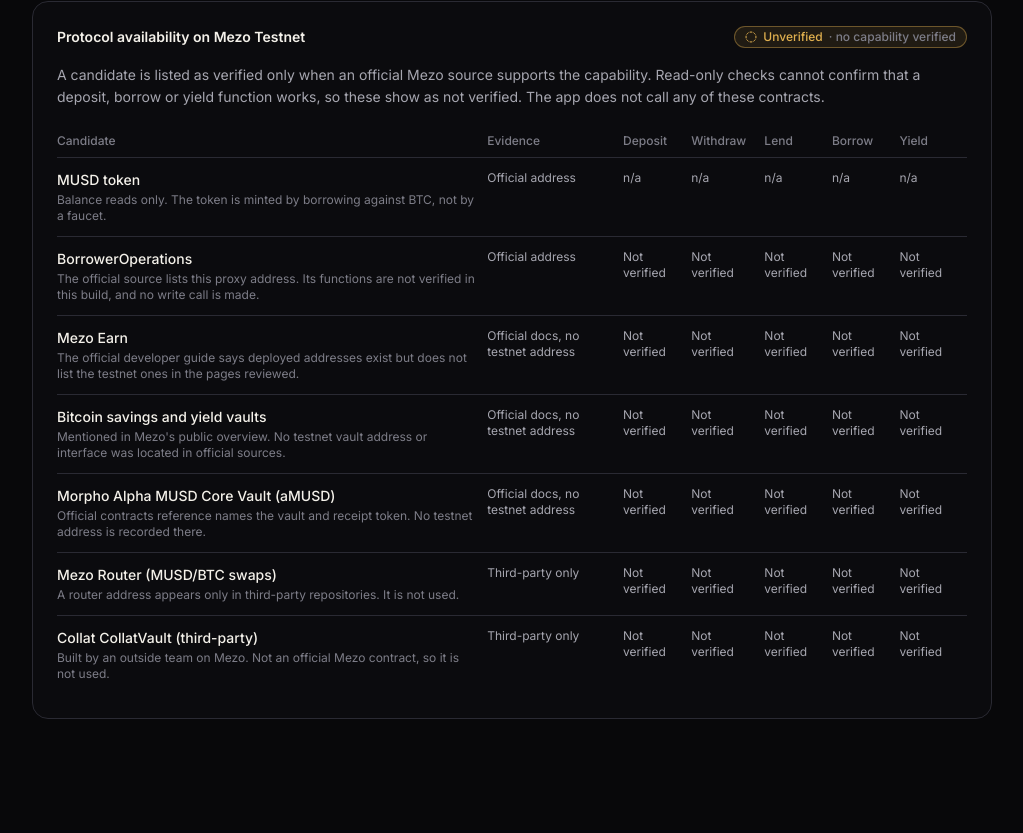
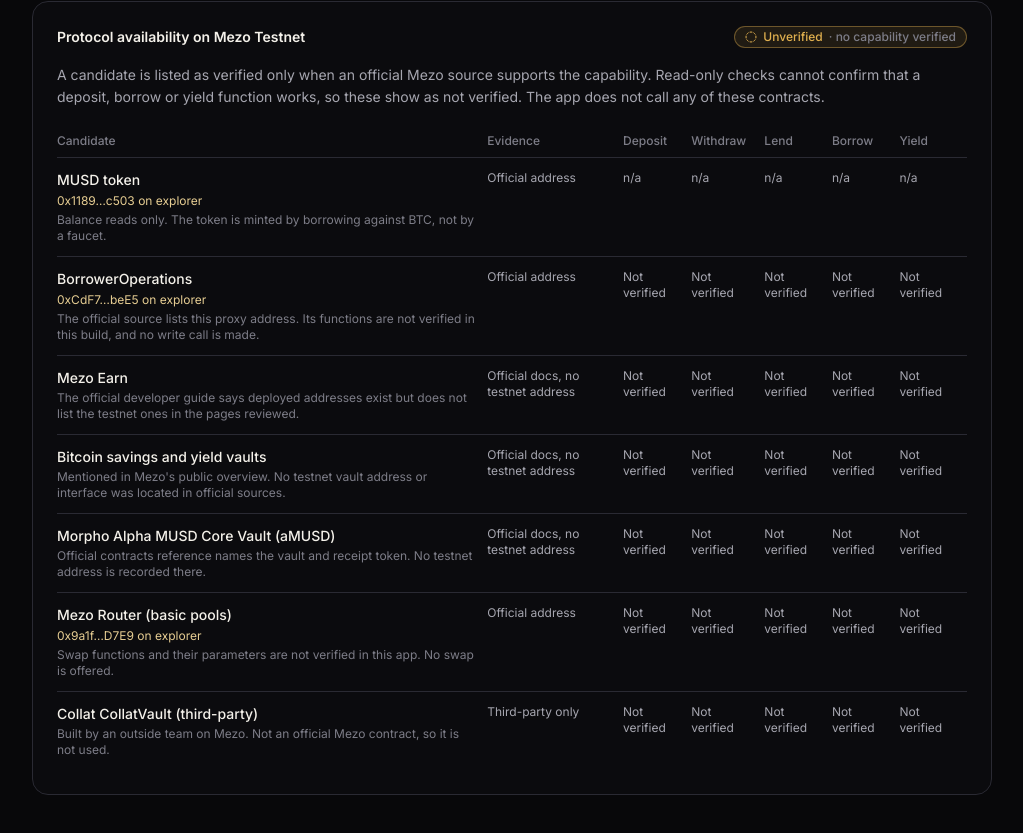
Before and after one commit to daud9/mezovault-iq, a React (Vite) app: page /app/vaults in a window 1280 px wide. Shown: the part 1131-1964 px from the top of the page, without its empty margins (256-1279 px from the left). Before the commit the page ends 1890 px from the top, so only its background shows below. Built offline with nearby package versions, Linux system fonts and the light colour scheme.

Commit message:
Buildathon: verified contract explorer links, Smart Vaults discovery scope, router listed as verified

```diff
--- a/src/components/balance/LoanCard.tsx
+++ b/src/components/balance/LoanCard.tsx
@@ -91,7 +91,7 @@
       </div>
       {body}
       <a href={BORROW_URL} target="_blank" rel="noopener noreferrer" className="inline-flex min-h-11 items-center gap-2 border-t border-line pt-4 text-sm font-medium text-gold-300 hover:underline">
-        Manage or open a loan in the official interface <ExternalLink className="h-4 w-4" aria-hidden="true" />
+        Open the official borrow page (testnet guide applies) <ExternalLink className="h-4 w-4" aria-hidden="true" />
       </a>
     </Card>
   );
--- a/src/components/balance/PoolPositionsCard.tsx
+++ b/src/components/balance/PoolPositionsCard.tsx
@@ -6,6 +6,7 @@
 import { usePoolPositions } from "../../hooks/usePoolPositions";
 import { TESTNET_BASIC_POOLS } from "../../config/pools";
 import { formatTime, shortAddress } from "../../lib/format";
+import { explorerAddressUrl } from "../../lib/explorer";
 
 /** The wallet's share of each verified testnet basic pool, read from the pool contracts. */
 export function PoolPositionsCard() {
@@ -29,7 +30,9 @@
               <div key={poolId} className="rounded-xl border border-line bg-ink-800/60 p-4 space-y-2">
                 <div className="flex flex-wrap items-center justify-between gap-2">
                   <p className="text-sm font-semibold text-mist-100">{pool.name} pool</p>
-                  <span className="text-xs text-mist-500">{shortAddress(r.poolAddress)}</span>
+                  <a href={explorerAddressUrl(network, r.poolAddress)} target="_blank" rel="noopener noreferrer" className="text-xs text-gold-300 hover:underline">
+                    {shortAddress(r.poolAddress)} on explorer
+                  </a>
                 </div>
                 {r.hasPosition ? (
                   <>
--- a/src/components/vaults/ProtocolTable.tsx
+++ b/src/components/vaults/ProtocolTable.tsx
@@ -1,6 +1,9 @@
 import { Card } from "../ui/Card";
 import { DataStatus } from "../ui/DataStatus";
 import { PROTOCOL_CANDIDATES, type CapabilityStatus, type ProtocolCandidate } from "../../config/protocols";
+import { DEFAULT_NETWORK } from "../../config/env";
+import { explorerAddressUrl } from "../../lib/explorer";
+import { shortAddress } from "../../lib/format";
 
 const CAPABILITY_LABEL: Record<CapabilityStatus, string> = {
   verified: "Verified",
@@ -51,6 +54,11 @@
               <tr key={p.id} className="border-t border-line align-top">
                 <td className="py-3 pr-3">
                   <p className="font-medium text-mist-100">{p.name}</p>
+                  {p.testnetAddress && (
+                    <a href={explorerAddressUrl(DEFAULT_NETWORK, p.testnetAddress)} target="_blank" rel="noopener noreferrer" className="mt-0.5 inline-block text-xs text-gold-300 hover:underline">
+                      {shortAddress(p.testnetAddress)} on explorer
+                    </a>
+                  )}
                   <p className="mt-0.5 text-xs text-mist-500">{p.notes}</p>
                 </td>
                 <td className="py-3 pr-3 text-xs text-mist-400">{EVIDENCE_TEXT[p.evidence]}</td>
--- a/src/config/chains.ts
+++ b/src/config/chains.ts
@@ -13,10 +13,12 @@
   contractsReference: "https://mezo.org/docs/users/resources/contracts-reference/",
   musdRedemptions: "https://mezo.org/docs/developers/musd/musd-redemptions",
   mezoPools: "https://mezo.org/docs/developers/features/mezo-pools",
-  /** Official Mezo swap app, named in the Mezo swap guide ("Go to mezo.org/swap"). */
-  mezoSwapApp: "https://mezo.org/swap",
-  /** Official vaults page, named in the Mezo vaults guide ("Go to mezo.org/vaults"). */
-  mezoVaultsApp: "https://mezo.org/vaults",
+  /** Borrow page; the official testnet guide says to use it while connected to Mezo Testnet. */
+  mezoBorrowApp: "https://mezo.org/feature/borrow",
+  /** Swap guide. Documented for mainnet only, so the app does not link to it for testnet. */
+  mezoSwapGuideMainnetOnly: "https://mezo.org/swap",
+  /** Vaults guide. Documented for mainnet only, so the app does not link to it for testnet. */
+  mezoVaultsGuideMainnetOnly: "https://mezo.org/vaults",
 } as const;
 
 export interface VerifiedAddress {
--- a/src/config/protocols.ts
+++ b/src/config/protocols.ts
@@ -104,13 +104,13 @@
   },
   {
     id: "mezo-router",
-    name: "Mezo Router (MUSD/BTC swaps)",
-    purpose: "Swap between MUSD and BTC.",
-    evidence: "third-party-only",
-    testnetAddress: null,
-    addressSource: null,
+    name: "Mezo Router (basic pools)",
+    purpose: "Router for the official basic pools. The explorer shows this contract as verified.",
+    evidence: "official-address",
+    testnetAddress: "0x9a1ff7FE3a0F69959A3fBa1F1e5ee18e1A9CD7E9",
+    addressSource: OFFICIAL_SOURCES.mezoPools,
     capabilities: { ...NOT_VERIFIED },
-    notes: "A router address appears only in third-party repositories. It is not used.",
+    notes: "Swap functions and their parameters are not verified in this app. No swap is offered.",
     usedByApp: false,
   },
   {
--- /dev/null
+++ b/src/lib/explorer.ts
@@ -0,0 +1,10 @@
+/**
+ * Builds explorer links for contract addresses. The explorer's standard path is /address/<address>.
+ * Confirm one link on the device before submission.
+ */
+import type { MezoNetworkConfig } from "../config/chains";
+
+export function explorerAddressUrl(network: MezoNetworkConfig, address: string): string {
+  const base = network.explorerUrl.replace(/\/?$/, "/");
+  return `${base}address/${address}`;
+}
--- a/src/pages/Overview.tsx
+++ b/src/pages/Overview.tsx
@@ -43,15 +43,15 @@
           </Card>
           <Card className="space-y-3">
             <p className="text-sm font-semibold text-mist-100">Borrow MUSD against BTC</p>
-            <p className="text-sm leading-relaxed text-mist-400">Borrowing is done in the official Mezo interface. This app does not build borrow transactions yet.</p>
-            <a href="https://mezo.org/feature/borrow" target="_blank" rel="noopener noreferrer" className="inline-flex min-h-11 items-center text-sm font-medium text-gold-300 hover:underline">Open the official borrow page</a>
+            <p className="text-sm leading-relaxed text-mist-400">Borrowing is done in the official Mezo borrow page. This app does not build borrow transactions yet.</p>
+            <a href={OFFICIAL_SOURCES.mezoBorrowApp} target="_blank" rel="noopener noreferrer" className="inline-flex min-h-11 items-center text-sm font-medium text-gold-300 hover:underline">Open the official borrow page</a>
+            <p className="text-xs leading-relaxed text-mist-500">The official testnet guide uses this page while connected to Mezo Testnet.</p>
           </Card>
           <Card className="space-y-3">
             <p className="text-sm font-semibold text-mist-100">Swap MUSD and BTC</p>
             <p className="text-sm leading-relaxed text-mist-400">
-              Swapping happens in the official Mezo Swap app. This page does not swap for you. Check that your wallet is on Mezo Testnet first. Testnet support in that app is not verified.
+              Swapping is not available in MezoVault IQ. The official Mezo swap guide is documented for mainnet, and no testnet swap link is verified, so none is shown here.
             </p>
-            <a href={OFFICIAL_SOURCES.mezoSwapApp} target="_blank" rel="noopener noreferrer" className="inline-flex min-h-11 items-center gap-2 text-sm font-medium text-gold-300 hover:underline">Open Mezo Swap (official)</a>
           </Card>
         </div>
       </div>
--- a/src/pages/SmartVaults.tsx
+++ b/src/pages/SmartVaults.tsx
@@ -14,7 +14,7 @@
       <SectionHeader
         eyebrow="Smart Vaults"
         title="Vaults on Mezo Testnet"
-        description="A vault is shown only when its contract, deposit asset and withdrawal function are verified on Mezo Testnet. None is verified yet."
+        description="Discovery and analysis only. No vault is verified on Mezo Testnet, so no deposit, withdrawal or yield is offered here."
       />
 
       <div className="grid gap-6 lg:grid-cols-2">
@@ -37,16 +37,11 @@
             </ul>
           </div>
           <p className="text-xs leading-relaxed text-mist-500">
-            Deposits happen in the official Mezo vaults app, not in MezoVault IQ. Check the vault and your wallet network there first. Testnet availability is not verified.
+            Deposits are not available in MezoVault IQ. The official Mezo vaults guide is documented for mainnet, so no vault link is shown for testnet.
           </p>
-          <div className="flex flex-wrap gap-4">
-            <a href={OFFICIAL_SOURCES.mezoVaultsApp} target="_blank" rel="noopener noreferrer" className="inline-flex min-h-11 items-center gap-2 text-sm font-medium text-gold-300 hover:underline">
-              Open MUSD vaults on Mezo (official) <ExternalLink className="h-4 w-4" aria-hidden="true" />
-            </a>
-            <a href={OFFICIAL_SOURCES.contractsReference} target="_blank" rel="noopener noreferrer" className="inline-flex min-h-11 items-center gap-2 text-sm font-medium text-mist-300 hover:underline">
-              Contracts reference <ExternalLink className="h-4 w-4" aria-hidden="true" />
-            </a>
-          </div>
+          <a href={OFFICIAL_SOURCES.contractsReference} target="_blank" rel="noopener noreferrer" className="inline-flex min-h-11 items-center gap-2 text-sm font-medium text-gold-300 hover:underline">
+            Contracts reference <ExternalLink className="h-4 w-4" aria-hidden="true" />
+          </a>
         </Card>
 
         <Card className="space-y-4">
```
Also changed, not shown: 1 other file (tests, documents, lock files or other folders).
